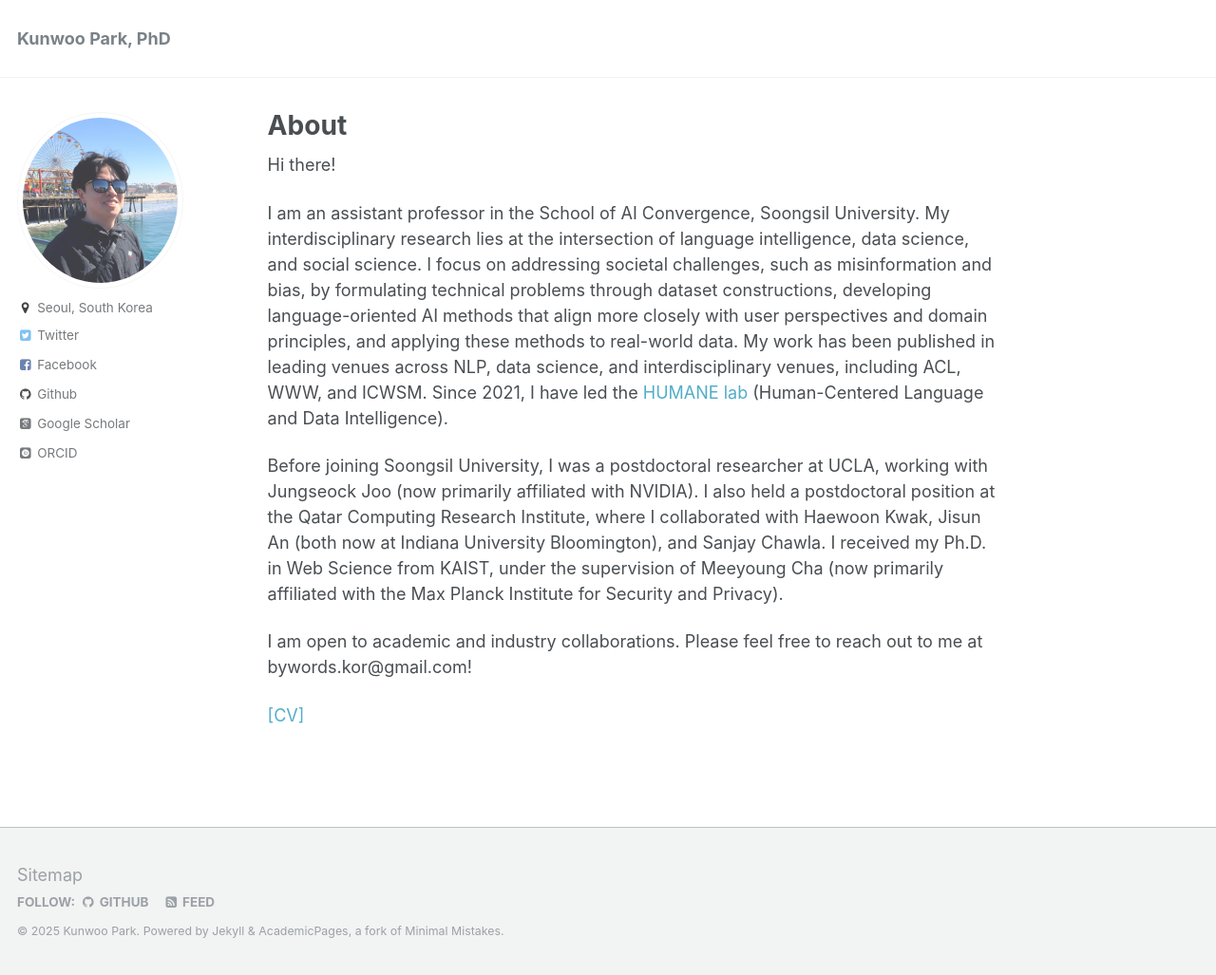
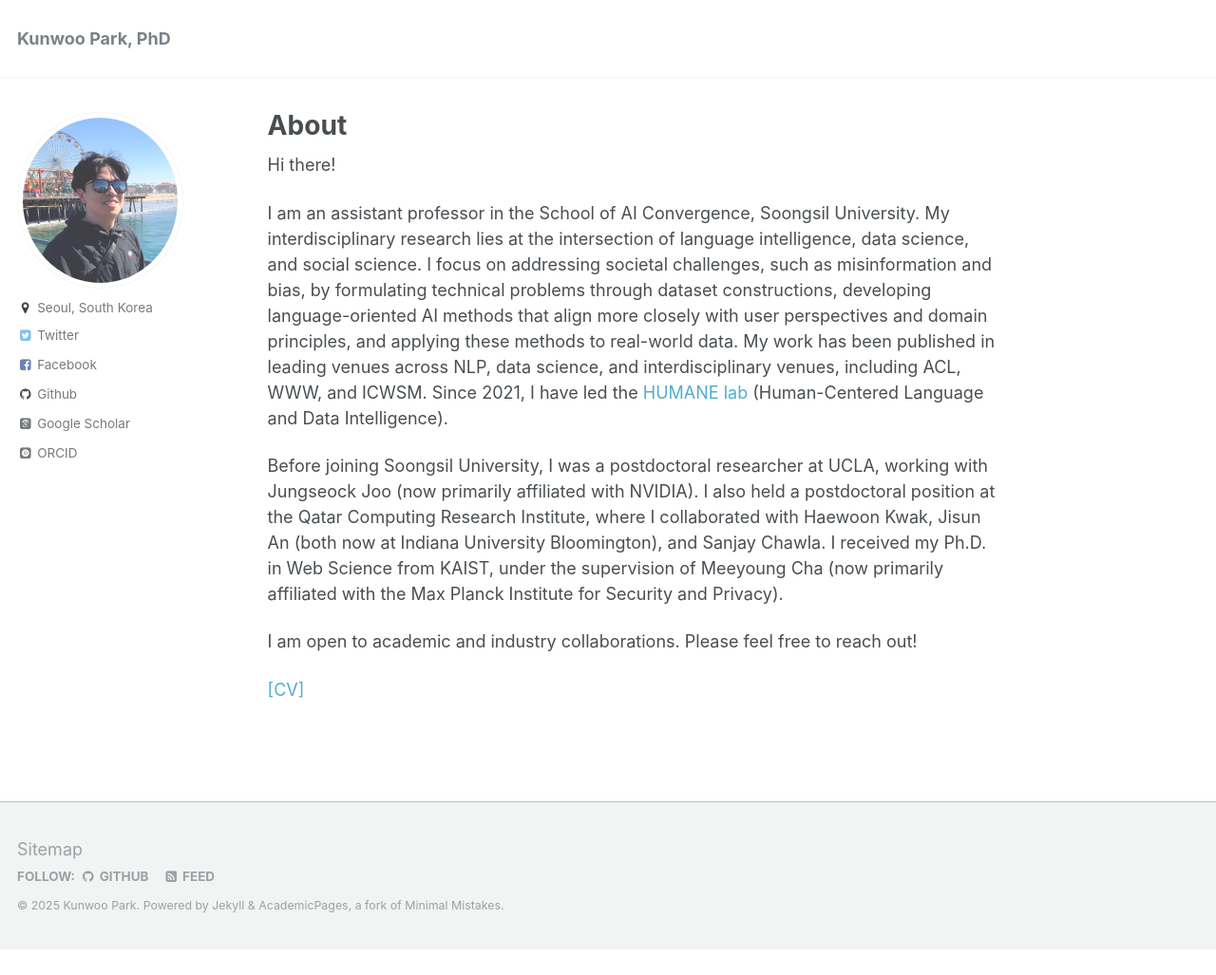
Before and after one commit to bywords/bywords.github.io, a Jekyll site: the page built from _pages/about.md, in a window 1280 px wide and 1027 px high. Shown: the whole window at 95% size. Built offline with Jekyll 4.4.1, drawn with Linux system fonts in a browser that asks for light colours; some web fonts are replaced.

Commit message:
Update about.md

```diff
--- a/_pages/about.md
+++ b/_pages/about.md
@@ -14,7 +14,7 @@ I am an assistant professor in the School of AI Convergence, Soongsil University
 
 Before joining Soongsil University, I was a postdoctoral researcher at UCLA, working with Jungseock Joo (now primarily affiliated with NVIDIA). I also held a postdoctoral position at the Qatar Computing Research Institute, where I collaborated with Haewoon Kwak, Jisun An (both now at Indiana University Bloomington), and Sanjay Chawla. I received my Ph.D. in Web Science from KAIST, under the supervision of Meeyoung Cha (now primarily affiliated with the Max Planck Institute for Security and Privacy).
 
-I am open to academic and industry collaborations. Please feel free to reach out to me at bywords.kor@gmail.com!
+I am open to academic and industry collaborations. Please feel free to reach out!
 
 [\[CV\]](/files/Kunwoo_CV.pdf)
 
```
